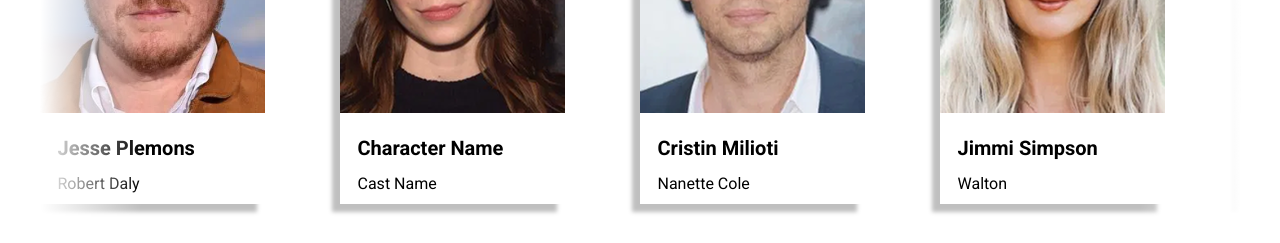
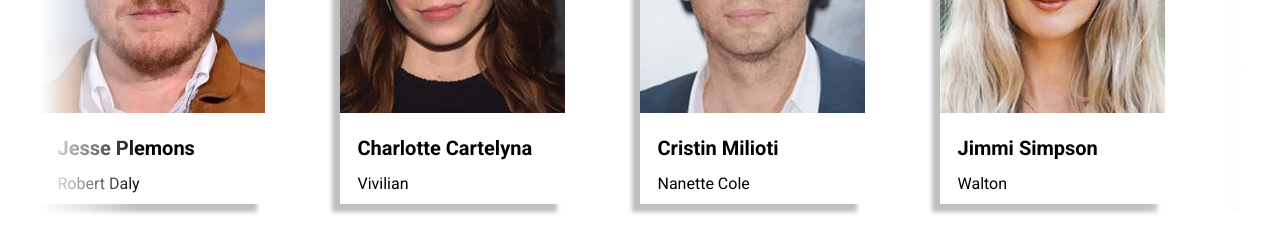
Before and after one commit to IThanhphan/Xem-gi-bay-gio, a plain HTML site: page detailMovie.html in a window 1280 px wide. Shown: the part 940-1183 px from the top of the page. Drawn offline with Linux system fonts and the light colour scheme.

Commit message:
add name

```diff
--- a/detailMovie.html
+++ b/detailMovie.html
@@ -86,8 +86,8 @@
         <div class="cast-info">
           <img src="img/cast3.png" alt="">
           <div class="cast-info-text">
-            <p>Character Name</p>
-            <p>Cast Name</p>
+            <p>Charlotte Cartelyna</p>
+            <p>Vivilian</p>
           </div>
         </div>
         <div class="cast-info">
```
